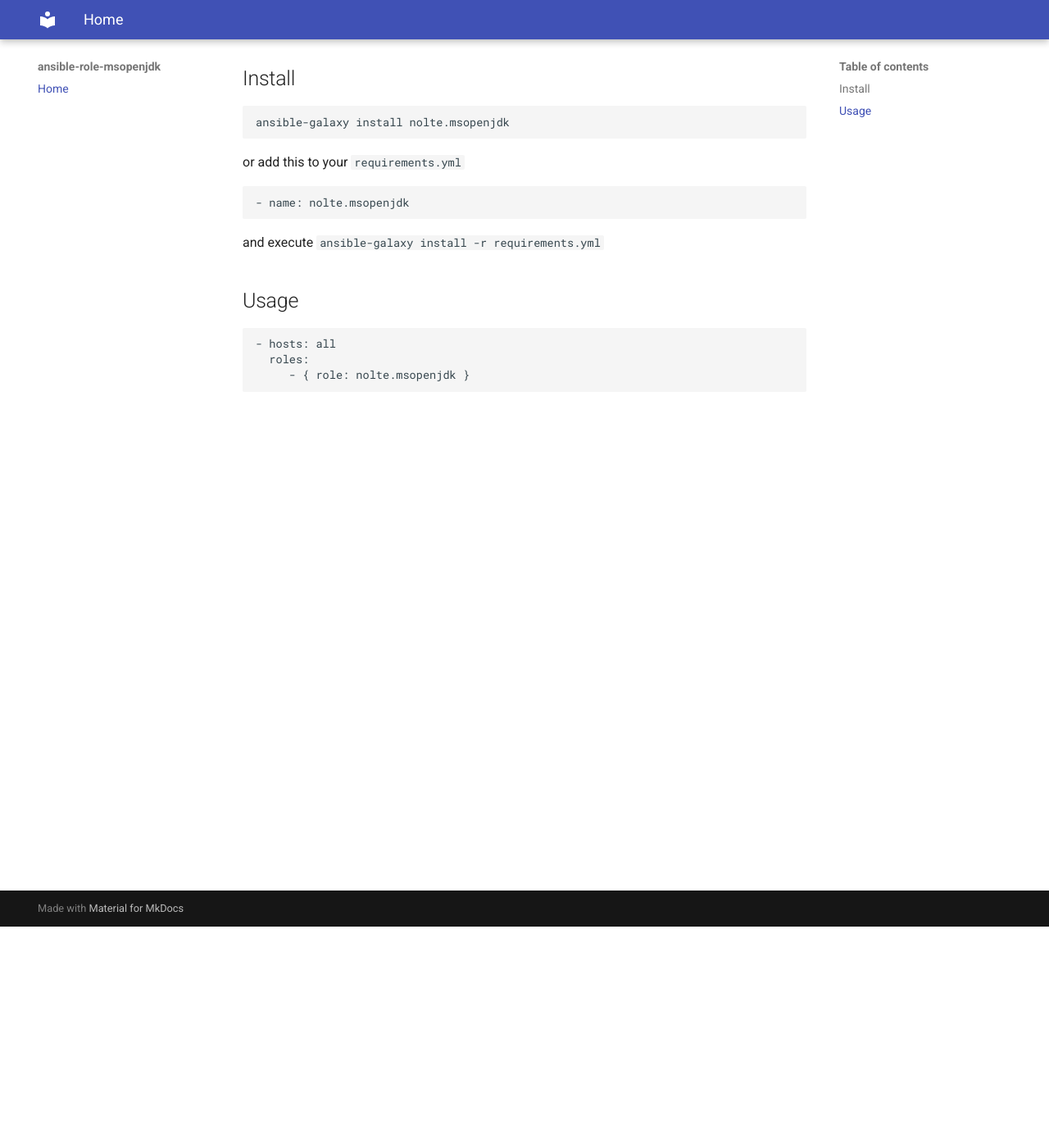
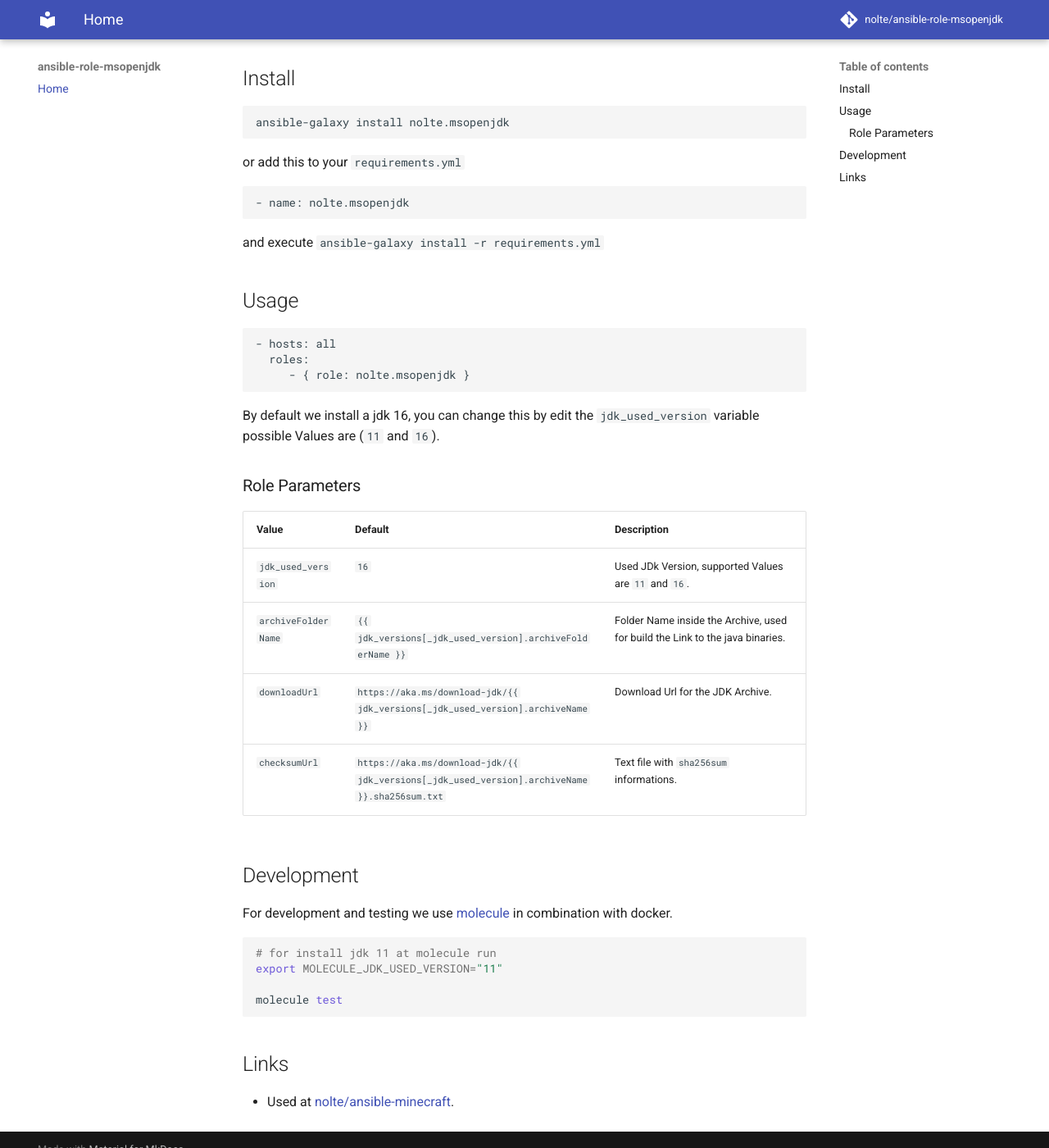
Before and after one commit to nolte/ansible-role-msopenjdk-, an MkDocs documentation site: the page built from docs/index.md, in a window 1280 px wide and 1400 px high, scrolled down 270 px. Shown: the whole window at 82% size. Built offline with MkDocs 1.6.1 and Material for MkDocs 9.7.7, drawn with Linux system fonts in a browser that asks for light colours; comment, search, counter and statistics services are not loaded.

Commit message:
add support for install jdk 16 and 11 by parameters

````diff
--- a/README.md
+++ b/README.md
@@ -28,3 +28,31 @@ and execute ``ansible-galaxy install -r requirements.yml``
   roles:
      - { role: nolte.msopenjdk }
 ```
+
+By default we install a jdk 16, you can change this by edit the `jdk_used_version` variable possible Values are (`11` and `16`).
+
+### Role Parameters
+
+| Value               | Default                                                                                       | Description                                                                   |
+|---------------------|-----------------------------------------------------------------------------------------------|-------------------------------------------------------------------------------|
+| `jdk_used_version`  | `16`                                                                                          | Used JDk Version, supported Values are `11` and `16`.                         |
+| `archiveFolderName` | `{{ jdk_versions[_jdk_used_version].archiveFolderName }}`                                     | Folder Name inside the Archive, used for build the Link to the java binaries. |
+| `downloadUrl`       | `https://aka.ms/download-jdk/{{ jdk_versions[_jdk_used_version].archiveName }}`               | Download Url for the JDK Archive.                                             |
+| `checksumUrl`       | `https://aka.ms/download-jdk/{{ jdk_versions[_jdk_used_version].archiveName }}.sha256sum.txt` | Text file with `sha256sum` informations.                                      |
+
+## Development
+
+For development and testing we use [molecule](https://molecule.readthedocs.io/en/latest/) in combination with docker.
+
+```sh
+
+# for install jdk 11 at molecule run
+export MOLECULE_JDK_USED_VERSION="11"
+
+molecule test
+
+```
+
+## Links
+
+* Used at [nolte/ansible-minecraft](https://github.com/nolte/ansible-minecraft).
--- a/mkdocs.yml
+++ b/mkdocs.yml
@@ -1,4 +1,10 @@
 site_name: ansible-role-msopenjdk
+
+# Repository
+repo_name: nolte/ansible-role-msopenjdk
+repo_url: https://github.com/nolte/ansible-role-msopenjdk
+edit_uri: ""
+
 theme:
   name: 'material'
 docs_dir: docs/
````
Also changed, not shown: 4 other files.
